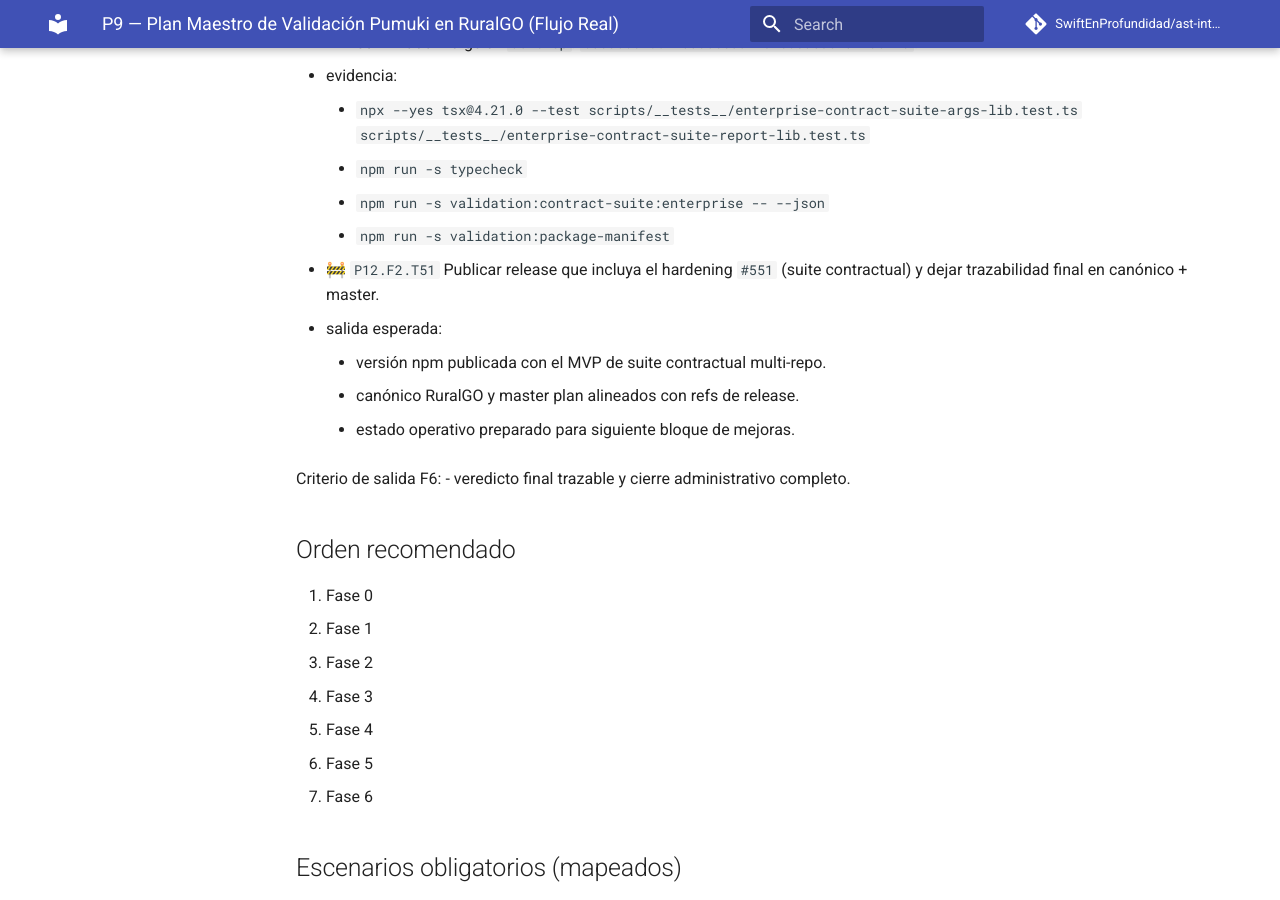
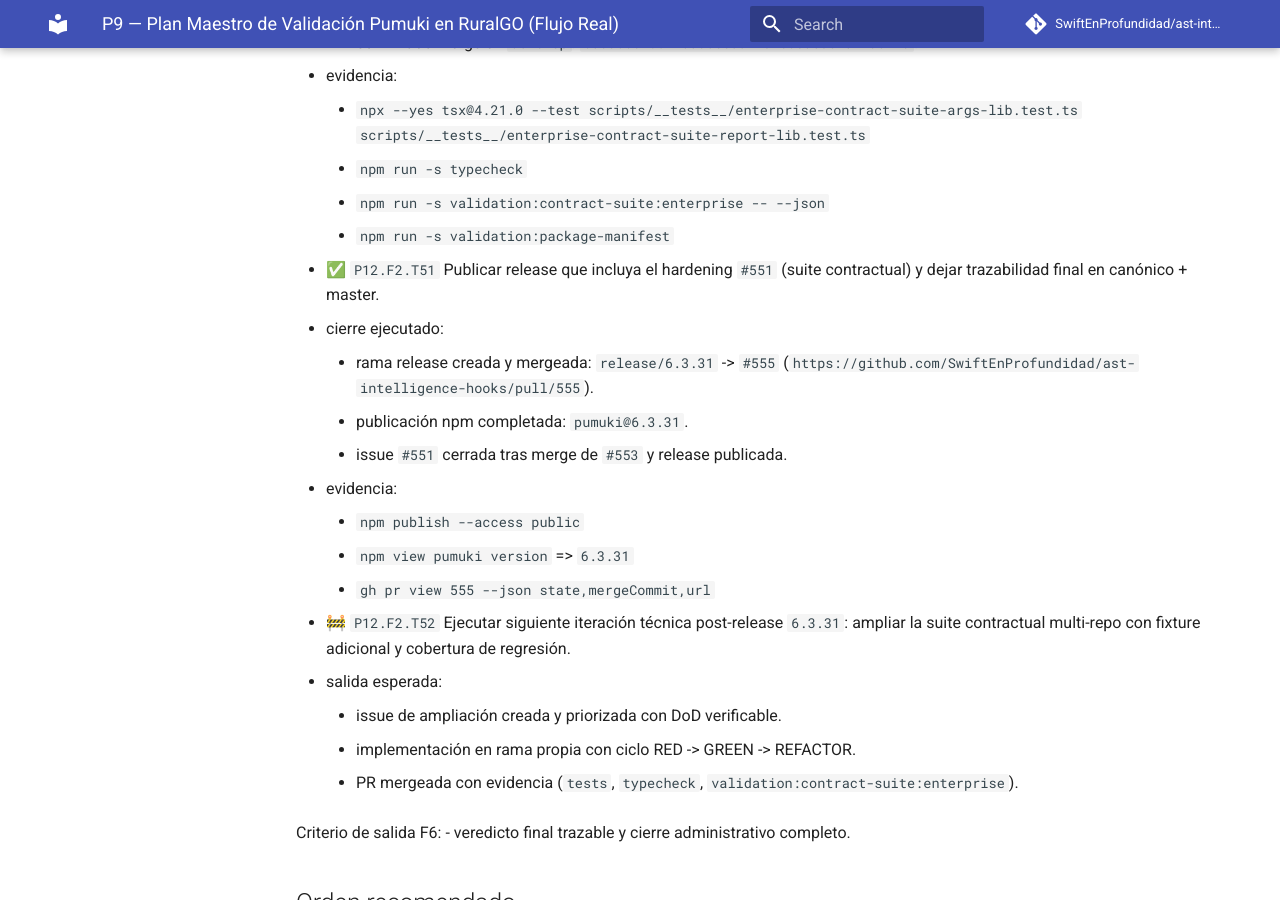
Before and after one commit to SwiftEnProfundidad/ast-intelligence-hooks, an MkDocs documentation site: the page built from docs/seguimiento-completo-validacion-ruralgo-03-03-2026.md, in a window 1280 px wide and 900 px high, scrolled down 62272 px. Built offline with MkDocs 1.6.1 and Material for MkDocs 9.7.7, drawn with Linux system fonts in a browser that asks for light colours; comment, search, counter and statistics services are not loaded.

Commit message:
docs(tracking): close t51 and retarget t52 to ast-only execution

```diff
--- a/docs/seguimiento-completo-validacion-ruralgo-03-03-2026.md
+++ b/docs/seguimiento-completo-validacion-ruralgo-03-03-2026.md
@@ -1736,11 +1736,21 @@ Criterio de salida F5:
     - `npm run -s validation:contract-suite:enterprise -- --json`
     - `npm run -s validation:package-manifest`
 
-- 🚧 `P12.F2.T51` Publicar release que incluya el hardening `#551` (suite contractual) y dejar trazabilidad final en canónico + master.
+- ✅ `P12.F2.T51` Publicar release que incluya el hardening `#551` (suite contractual) y dejar trazabilidad final en canónico + master.
+  - cierre ejecutado:
+    - rama release creada y mergeada: `release/6.3.31` -> `#555` (`https://github.com/SwiftEnProfundidad/ast-intelligence-hooks/pull/555`).
+    - publicación npm completada: `pumuki@6.3.31`.
+    - issue `#551` cerrada tras merge de `#553` y release publicada.
+  - evidencia:
+    - `npm publish --access public`
+    - `npm view pumuki version` => `6.3.31`
+    - `gh pr view 555 --json state,mergeCommit,url`
+
+- 🚧 `P12.F2.T52` Ejecutar siguiente iteración técnica post-release `6.3.31`: ampliar la suite contractual multi-repo con fixture adicional y cobertura de regresión.
   - salida esperada:
-    - versión npm publicada con el MVP de suite contractual multi-repo.
-    - canónico RuralGO y master plan alineados con refs de release.
-    - estado operativo preparado para siguiente bloque de mejoras.
+    - issue de ampliación creada y priorizada con DoD verificable.
+    - implementación en rama propia con ciclo RED -> GREEN -> REFACTOR.
+    - PR mergeada con evidencia (`tests`, `typecheck`, `validation:contract-suite:enterprise`).
 
 Criterio de salida F6:
 - veredicto final trazable y cierre administrativo completo.
```
Also changed, not shown: docs/registro-maestro-de-seguimiento.md (+1 -1 lines).
